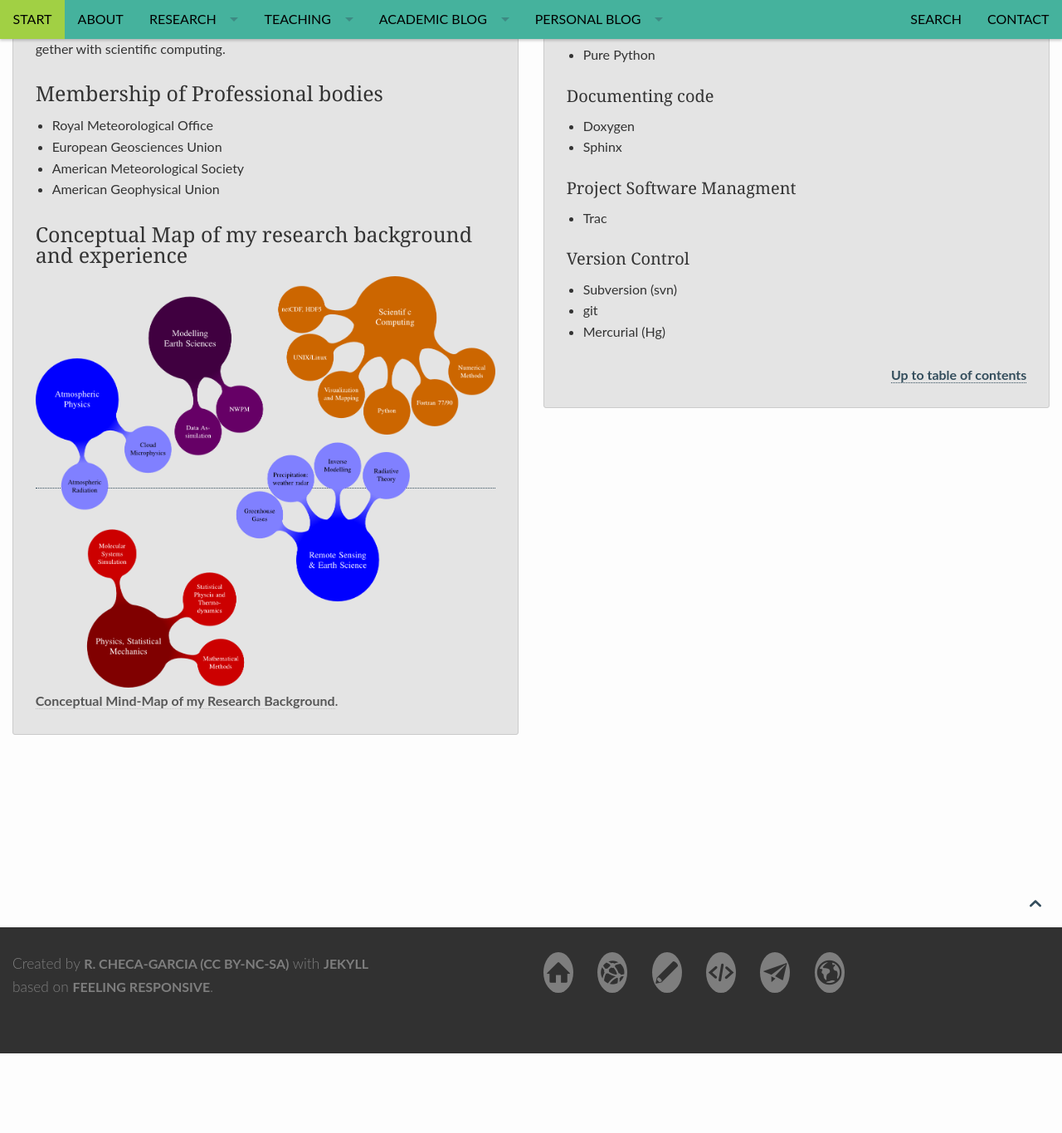
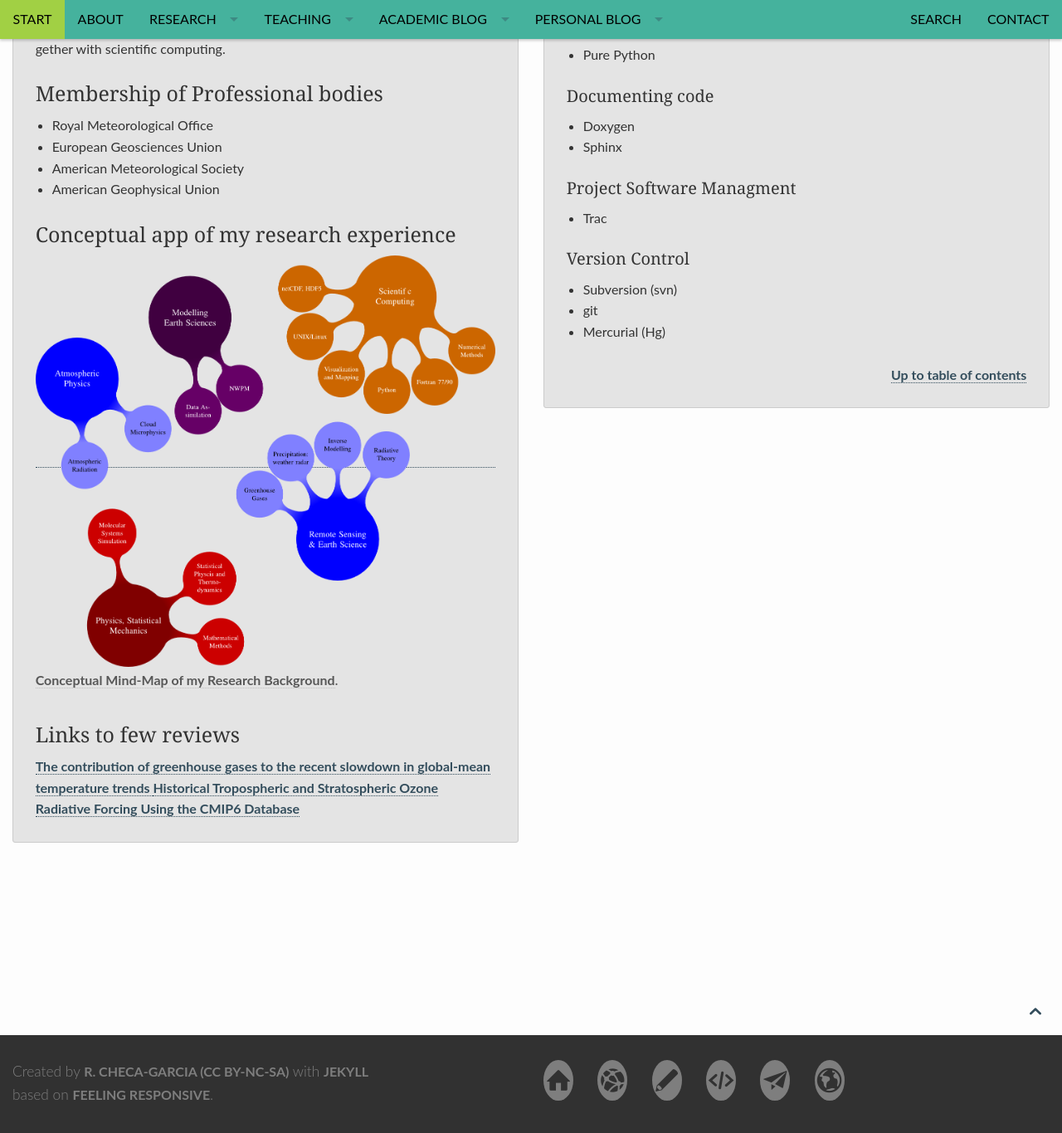
Before and after one commit to RCHG/rchg.github.io, a Jekyll site: the page built from pages/about_overview.md, in a window 1280 px wide and 1400 px high, scrolled down 1882 px. Shown: the top 1366 px of the window at 83% size. Built offline with Jekyll 4.4.1, drawn with Linux system fonts in a browser that asks for light colours; nearby versions of some CDN libraries; comment, search, counter and statistics services are not loaded; before the commit the page ends 3152 px from its top, so only the background shows below that.

Commit message:
Update about_overview.md

```diff
--- a/pages/about_overview.md
+++ b/pages/about_overview.md
@@ -61,12 +61,20 @@ Due to my professional trajectory my interest is also related with mathematical
 * American Meteorological Society
 * American Geophysical Union
 
-### Conceptual Map of my research background and experience
+### Conceptual app of my research experience
 
 <figure>
 <a href="/images/SCIENCE_MINDmap.png"><img src="/images/SCIENCE_MINDmap.png"></a>
 	<figcaption><a title="Conceptual Mind-Map of my Research Background">Conceptual Mind-Map of my Research Background</a>.</figcaption>
 </figure>
+
+### Links to few reviews
+
+[The contribution of greenhouse gases to the recent slowdown in global-mean temperature trends ](https://rchg.github.io//science-blog/GRL-paper/)
+[Historical Tropospheric and Stratospheric Ozone Radiative Forcing Using the CMIP6 Database ](https://rchg.github.io//science-blog/ERL-Paper/)
+
+
+
 
 
 
```
